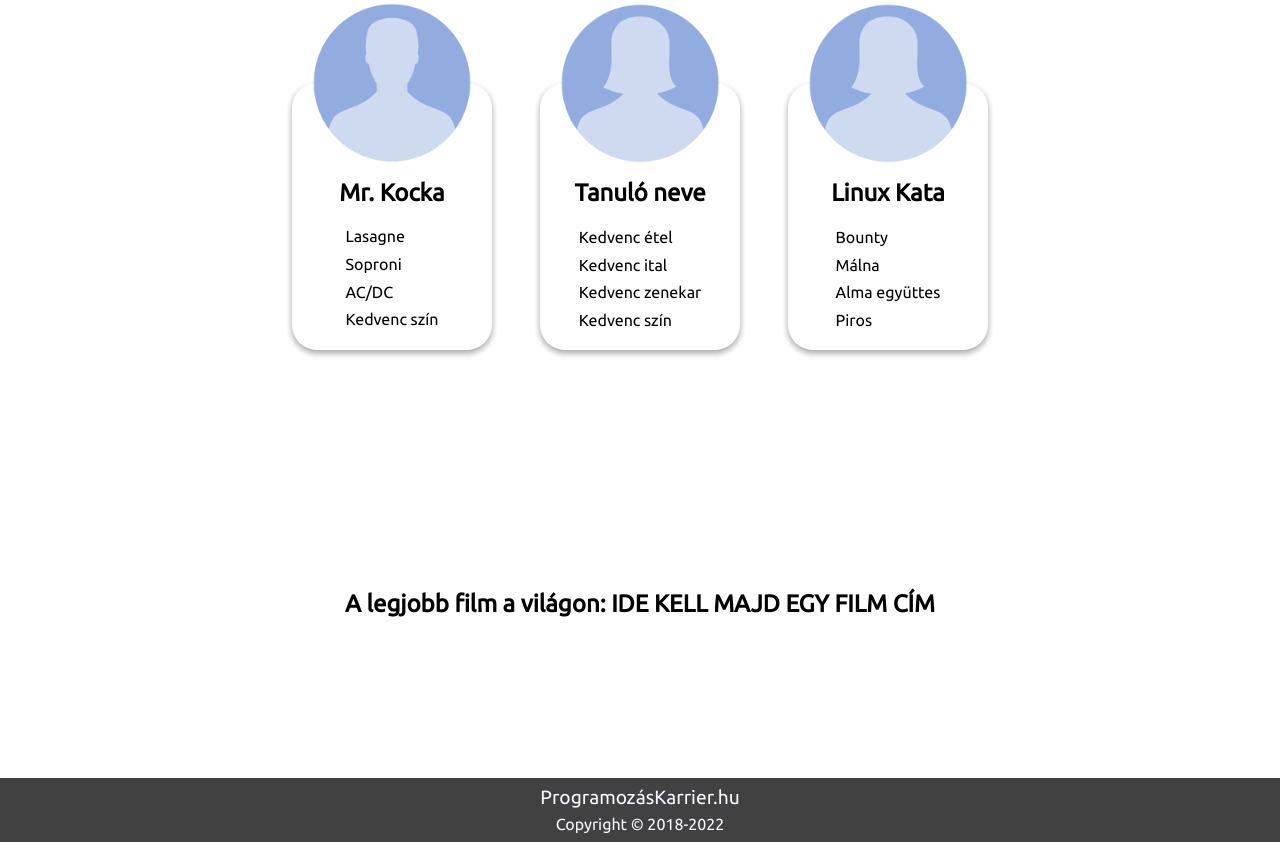
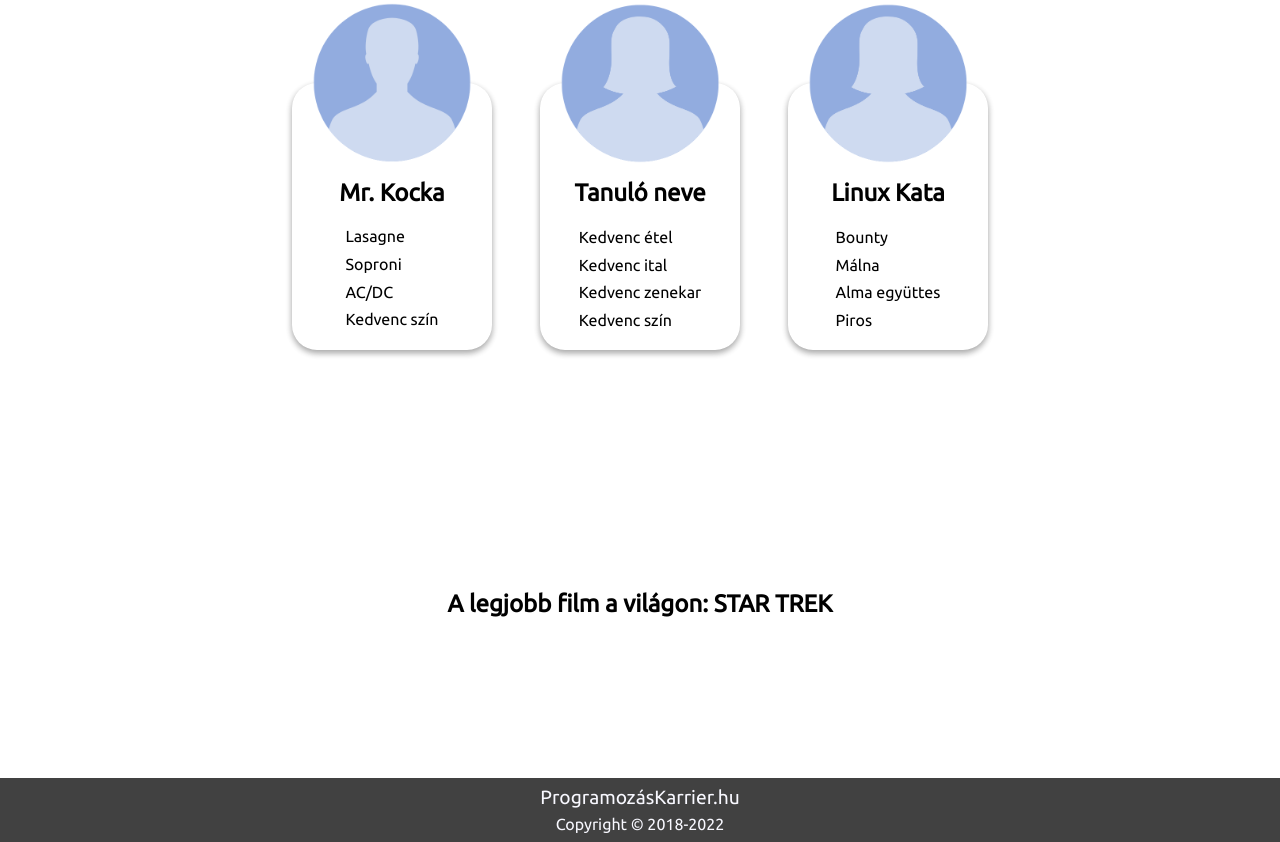
Before and after one commit to mrkocka/PK_git, a plain HTML site: page index.html in a window 1280 px wide. Shown: the part 1318-2160 px from the top of the page. Drawn offline with Linux system fonts and the light colour scheme.

Commit message:
kata_11.05

```diff
--- a/index.html
+++ b/index.html
@@ -66,7 +66,7 @@
         </section>
 
         <section class="best-movie">
-            <h2>A legjobb film a világon: <span class="movie-title">ide kell majd egy film cím</span></h2>
+            <h2>A legjobb film a világon: <span class="movie-title">Star Trek</span></h2>
         </section>
 
       </section>
```
